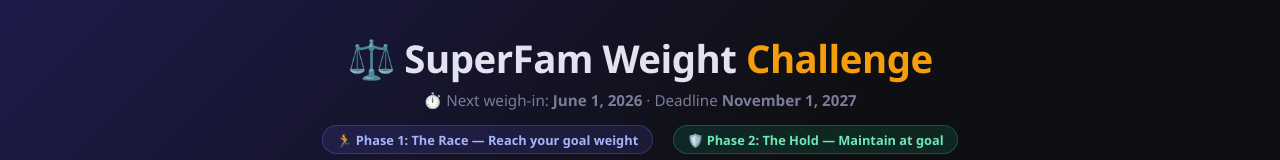
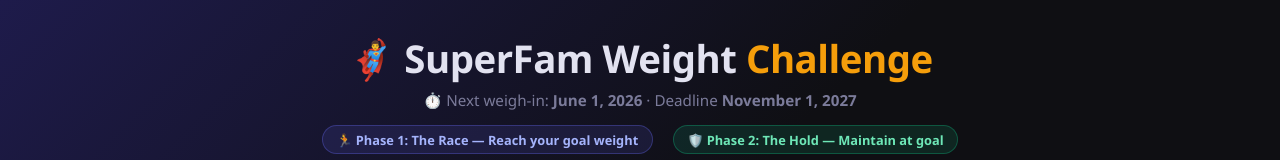
Before and after one commit to reversingentropy3010/superfam_weighttrack, a plain HTML site: page index.html in a window 1280 px wide. Shown: the top 160 px of the page. Drawn offline with nearby package versions, Linux system fonts and the light colour scheme.

Commit message:
Changed logo

```diff
--- a/index.html
+++ b/index.html
@@ -10,7 +10,7 @@
 <body>
 
 <header>
-  <h1>⚖️ SuperFam Weight <span>Challenge</span></h1>
+  <h1>🦸‍♂️ SuperFam Weight <span>Challenge</span></h1>
   <p id="weighin-label">⏱️ Next weigh-in loading… · Deadline <strong>November 1, 2027</strong></p>
   <div class="phase-legend">
     <span class="phase-pill p1">🏃 Phase 1: The Race — Reach your goal weight</span>
```
